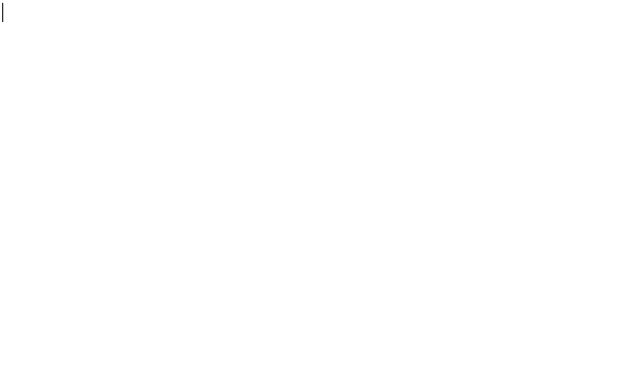
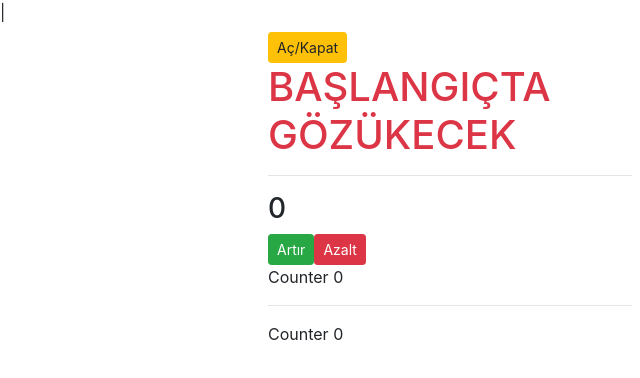
Before and after one commit to rumeysag/Vue.js-version3, a Vue app: page /conditions in a window 1280 px wide. Before the commit this address had no page. Shown: the top 378 px of the page, without its empty margins (0-640 px from the left). Built offline with nearby package versions, Linux system fonts and the light colour scheme.

Commit message:
V8- Conditions- if-else-show

```diff
--- a/src/router/index.js
+++ b/src/router/index.js
@@ -31,6 +31,11 @@ const routes = [
     path: '/class-style',
     name: 'class-style',
     component: () =>import('../views/ClassStyleBinding.vue')
+  },
+  {
+    path: '/conditions',
+    name: 'conditions',
+    component: () =>import('../views/Conditions.vue')
   }
 ]
 
--- /dev/null
+++ b/src/views/Conditions.vue
@@ -0,0 +1,49 @@
+<template>
+  <div class="container">
+    <div class="row">
+      <div class="col-4 offset-2 p-2">
+        <button
+          class="btn btn-sm btn-warning"
+          @click="showContainer = !showContainer"
+        >
+          Aç/Kapat
+        </button>
+        <h1 v-if="!showContainer" class="text-danger">BAŞLANGIÇTA GÖZÜKECEK</h1>
+        <h1 v-else class="text-primary">SONRA GÖZÜKECEK</h1>
+        <hr>
+
+        <h3 :class="counterClass">{{ counter }}</h3>
+        <button class="btn btn-sm btn-success" @click="counter++">Artır</button>
+        <button class="btn btn-sm btn-danger" @click="counter--">Azalt</button>
+        <p v-if="counter>0">Counter Pozitif</p>
+        <p v-else-if="counter<0">Counter Negatif</p>
+        <p v-else>Counter 0</p>
+        <hr>
+
+        <p v-show="counter>0">Counter Pozitif</p>
+        <p v-show="counter<0">Counter Negatif</p>
+        <p v-show="counter == 0">Counter 0</p>
+
+
+      </div>
+    </div>
+  </div>
+</template>
+
+<script>
+export default {
+  data() {
+    return {
+      showContainer: false,
+      counter: 0,
+    };
+  },
+  computed: {
+        counterClass(){
+            return{ "bg-success text-white": this.counter>0, "bg-danger text-white": this.counter<0};
+  }
+}
+};
+</script>
+
+<style></style>
```
